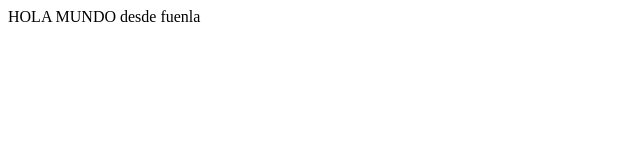
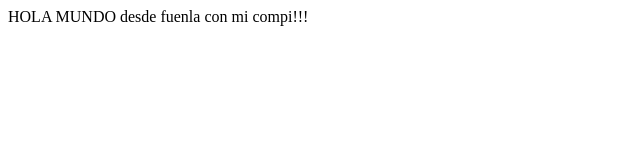
Before and after one commit to lorecn1976/curso-programacion-lorena, a plain HTML site: page 01_hola_mundo/index.html in a window 1280 px wide. Shown: the whole page, without its empty margins (0-640 px from the left). Drawn offline with Linux system fonts and the light colour scheme.

Commit message:
Hola mundo desde fuenla con mi compi

```diff
--- a/01_hola_mundo/index.html
+++ b/01_hola_mundo/index.html
@@ -7,6 +7,6 @@
     <title>curso web</title>
 </head>
 <body>
-HOLA MUNDO desde fuenla
+HOLA MUNDO desde fuenla con mi compi!!!
 </body>
 </html>
```
